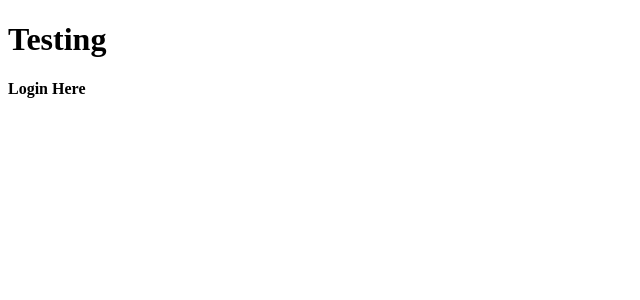
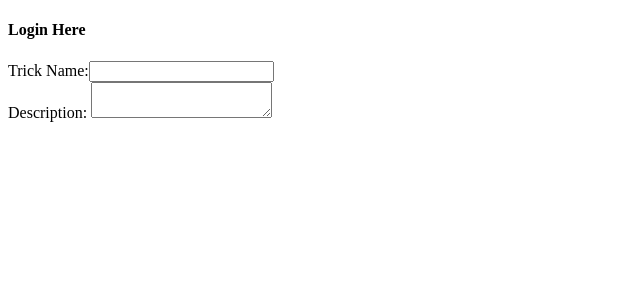
Before and after one commit to AalayahOlaes/Good-Dog, a React app: page / in a window 1280 px wide. Shown: the top 300 px of the page, without its empty margins (0-640 px from the left). Built offline with nearby package versions, Linux system fonts and the light colour scheme.

Commit message:
creating form

```diff
--- a/client/App.jsx
+++ b/client/App.jsx
@@ -2,15 +2,15 @@ import React, { Component } from "react";
 import { Switch, Route } from 'react-router-dom';
 import { Login } from './components/Login.jsx';
 import { render } from 'react-dom';
-
+import { TrickForm } from './components/CreateTrick';
 
 
 class App extends Component {
     render() {
         return (
         <div classname="App">
-        <h1> Testing </h1>
         <Login />
+        <TrickForm />
     </div>
     )}
 }
--- a/client/components/CreateTrick.jsx
+++ b/client/components/CreateTrick.jsx
@@ -0,0 +1,46 @@
+import React, { Component } from 'react';
+
+class TrickForm extends Component {
+
+    constructor(props) {
+        super(props)
+        this.state = {
+            trickName: '',
+            description: '',
+        }
+    }
+
+    handleTrickChange = (event) => {
+        this.setState({
+            trickName: event.target.value
+        })
+    }
+
+    handleDescripChange = (event) => {
+        this.setState({
+            description: event.target.value
+        })
+    }
+
+    render() {
+        return (
+           <form>
+                <div>
+                    <label> Trick Name:</label>
+                    <input type="text"
+                    value={this.state.trickName}
+                    onChange={this.handleTrickChange}
+                    />
+                </div>
+                <div>
+                    <label> Description: </label>
+                    <textarea value={this.state.description}
+                    onChange={this.handleDescripChange}
+                    ></textarea>
+                </div>
+           </form>
+        )
+    }
+}
+
+export { TrickForm } ;
```
